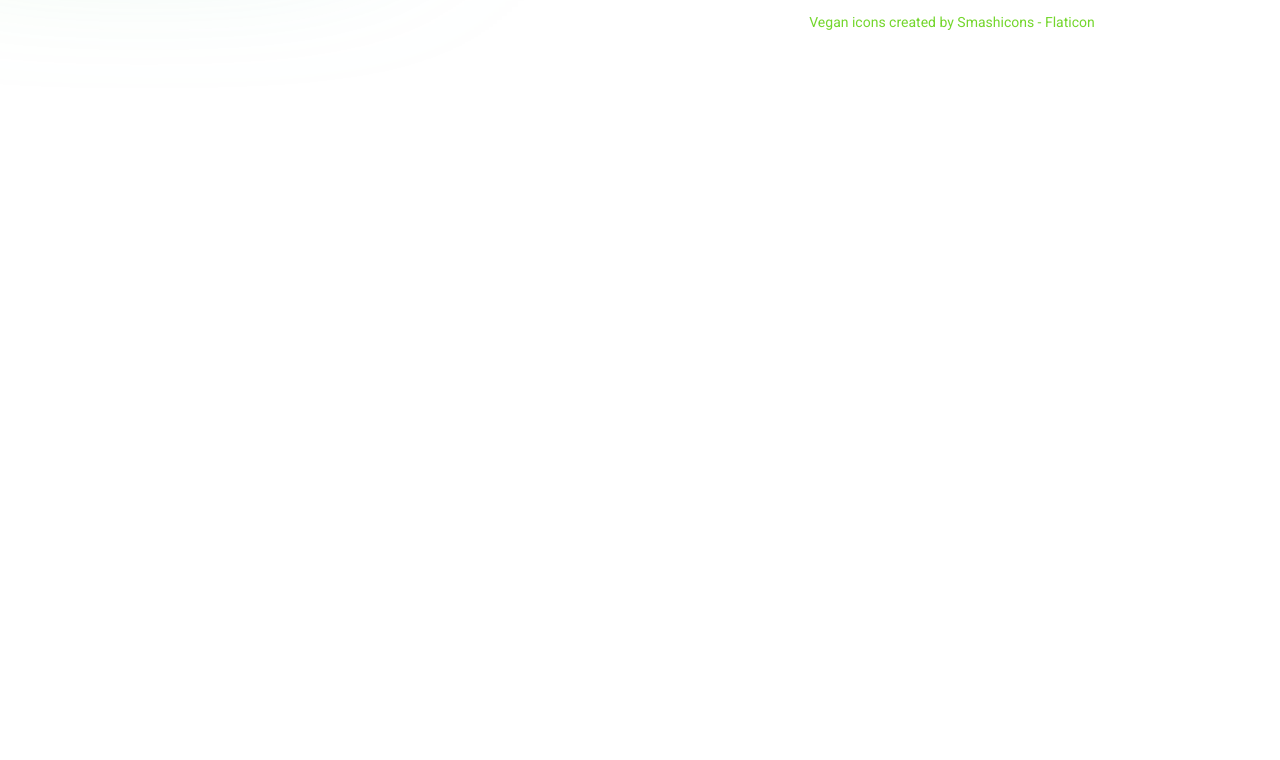
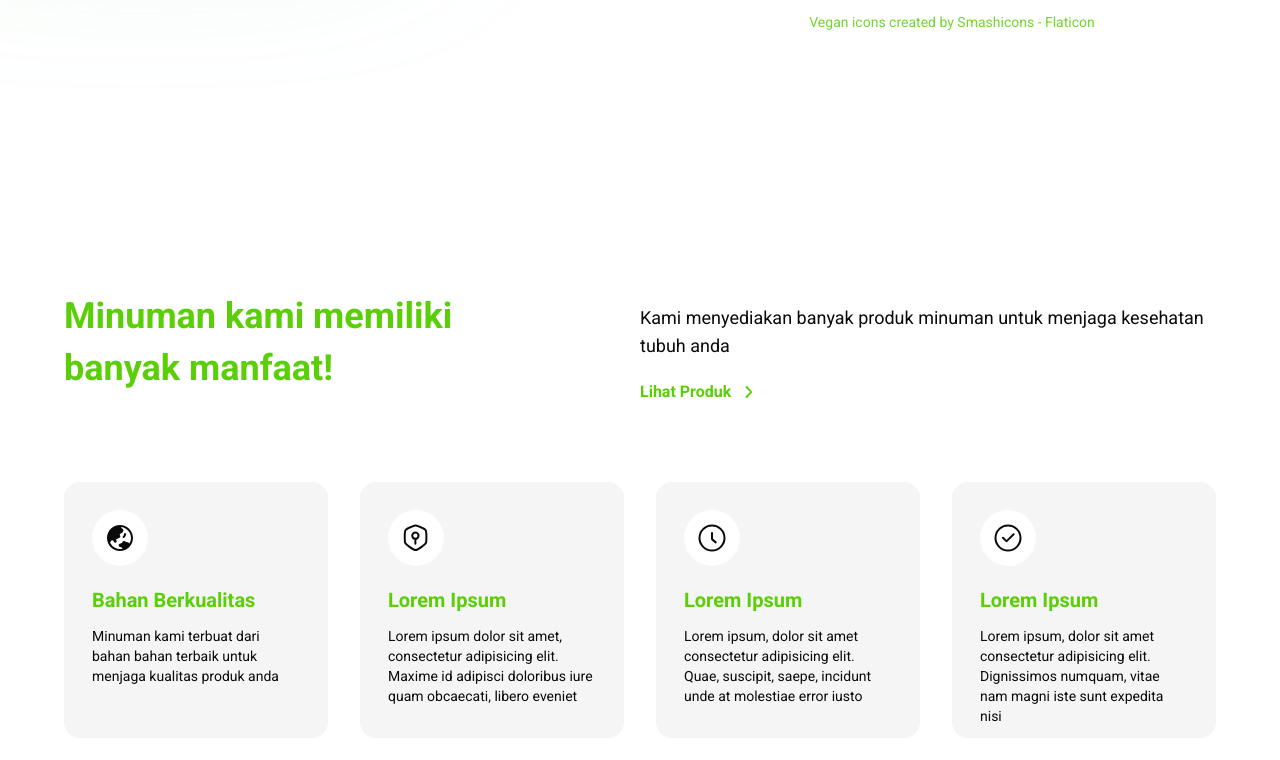
Before and after one commit to LinCie/Aceso, a React (Vite) app: page / in a window 1280 px wide. Shown: the part 574-1334 px from the top of the page. Before the commit the page ends 800 px from the top, so only its background shows below. Built offline with nearby package versions, Linux system fonts and the light colour scheme.

Commit message:
added feature section

```diff
--- a/src/pages/HomePage.tsx
+++ b/src/pages/HomePage.tsx
@@ -1,5 +1,8 @@
 import { Button } from "@/components/ui/button";
-import { ShoppingBagIcon } from "@heroicons/react/24/solid";
+import {
+  ShoppingBagIcon,
+  GlobeAsiaAustraliaIcon,
+} from "@heroicons/react/24/solid";
 import healthyicon from "../assets/images/healthy.png";
 
 function HeroSection() {
@@ -48,10 +51,149 @@ function HeroSection() {
   );
 }
 
+function FeatureSection() {
+  return (
+    <section className="bg-background py-8 sm:py-16">
+      <div className="mx-auto max-w-screen-xl px-6 lg:px-16">
+        <div className="mb-10 flex flex-col items-center justify-center gap-y-6 max-md:mx-auto max-md:max-w-lg lg:mb-16 lg:flex-row lg:justify-between lg:gap-y-0">
+          <div className="relative w-full text-center lg:w-2/4 lg:text-left">
+            <h2 className="mx-auto max-w-max text-4xl font-bold leading-[3.25rem] text-primary lg:mx-0 lg:mb-6 lg:max-w-md">
+              Minuman kami memiliki banyak manfaat!
+            </h2>
+          </div>
+          <div className="relative w-full text-center lg:w-2/4 lg:text-left">
+            <p className="mb-5 text-lg font-normal text-foreground">
+              Kami menyediakan banyak produk minuman untuk menjaga kesehatan
+              tubuh anda
+            </p>
+            <a
+              href="#product-section"
+              className="flex flex-row items-center justify-center gap-2 text-base font-semibold text-primary hover:text-primary/70 lg:justify-start"
+            >
+              Lihat Produk
+              <svg
+                width="20"
+                height="20"
+                viewBox="0 0 20 20"
+                fill="none"
+                xmlns="http://www.w3.org/2000/svg"
+              >
+                <path
+                  d="M7.5 15L11.0858 11.4142C11.7525 10.7475 12.0858 10.4142 12.0858 10C12.0858 9.58579 11.7525 9.25245 11.0858 8.58579L7.5 5"
+                  stroke="currentColor"
+                  strokeWidth="2"
+                  strokeLinecap="round"
+                  strokeLinejoin="round"
+                ></path>
+              </svg>
+            </a>
+          </div>
+        </div>
+        <div className="flex flex-wrap items-center justify-center gap-x-5 gap-y-8 lg:flex-row lg:flex-nowrap lg:justify-between lg:gap-x-8 lg:gap-y-0">
+          <div className="group relative w-full rounded-2xl bg-muted p-4 transition-all duration-500 hover:bg-primary max-md:mx-auto max-md:max-w-md md:h-64 md:w-2/5 xl:w-1/4 xl:p-7">
+            <div className="mb-5 flex h-14 w-14 items-center justify-center rounded-full bg-background">
+              <GlobeAsiaAustraliaIcon className="size-8" />
+            </div>
+            <h4 className="mb-3 text-xl font-semibold capitalize text-primary transition-all duration-500 group-hover:text-white">
+              Bahan berkualitas
+            </h4>
+            <p className="text-sm font-normal leading-5 text-foreground transition-all duration-500 group-hover:text-white">
+              Minuman kami terbuat dari bahan bahan terbaik untuk menjaga
+              kualitas produk anda
+            </p>
+          </div>
+
+          <div className="group relative w-full rounded-2xl bg-muted p-4 transition-all duration-500 hover:bg-primary max-md:mx-auto max-md:max-w-md md:h-64 md:w-2/5 xl:w-1/4 xl:p-7">
+            <div className="mb-5 flex h-14 w-14 items-center justify-center rounded-full bg-background">
+              <svg
+                width="30"
+                height="30"
+                viewBox="0 0 30 30"
+                fill="none"
+                xmlns="http://www.w3.org/2000/svg"
+              >
+                <path
+                  d="M14.375 15.8571C16.1009 15.8571 17.5 14.458 17.5 12.7321C17.5 11.0062 16.1009 9.6071 14.375 9.6071C12.6491 9.6071 11.25 11.0062 11.25 12.7321C11.25 14.458 12.6491 15.8571 14.375 15.8571ZM14.375 15.8571V20.8571M3.75 13.2264V15.2343C3.75 17.6868 3.75 18.9131 4.27747 19.9685C4.80493 21.0239 5.78567 21.76 7.74715 23.2322L8.57248 23.8516C11.4626 26.0208 12.9077 27.1054 14.5753 27.1054C16.243 27.1054 17.688 26.0208 20.5782 23.8516L21.4035 23.2322C23.365 21.76 24.3457 21.0239 24.8732 19.9685C25.4006 18.9131 25.4006 17.6868 25.4006 15.2343V13.2264C25.4006 9.95932 25.4006 8.32576 24.546 7.05852C23.6913 5.79128 22.1768 5.17918 19.1477 3.95499L18.3223 3.62144C16.4724 2.87381 15.5475 2.5 14.5753 2.5C13.6032 2.5 12.6782 2.87381 10.8283 3.62144L10.003 3.95499C6.97389 5.17919 5.45934 5.79128 4.60467 7.05852C3.75 8.32576 3.75 9.95932 3.75 13.2264Z"
+                  stroke="currentColor"
+                  strokeWidth="2"
+                  strokeLinecap="round"
+                  strokeLinejoin="round"
+                ></path>
+              </svg>
+            </div>
+            <h4 className="mb-3 text-xl font-semibold capitalize text-primary transition-all duration-500 group-hover:text-white">
+              Lorem Ipsum
+            </h4>
+            <p className="text-sm font-normal leading-5 text-foreground transition-all duration-500 group-hover:text-white">
+              Lorem ipsum dolor sit amet, consectetur adipisicing elit. Maxime
+              id adipisci doloribus iure quam obcaecati, libero eveniet
+            </p>
+          </div>
+
+          <div className="group relative w-full rounded-2xl bg-muted p-4 transition-all duration-500 hover:bg-primary max-md:mx-auto max-md:max-w-md md:h-64 md:w-2/5 xl:w-1/4 xl:p-7">
+            <div className="mb-5 flex h-14 w-14 items-center justify-center rounded-full bg-background">
+              <svg
+                width="30"
+                height="30"
+                viewBox="0 0 30 30"
+                fill="none"
+                xmlns="http://www.w3.org/2000/svg"
+              >
+                <path
+                  d="M15.0067 10V15.6652C15.0067 16.0358 15.1712 16.3873 15.4556 16.6248L18.75 19.375M15 27.5C8.09644 27.5 2.5 21.9036 2.5 15C2.5 8.09644 8.09644 2.5 15 2.5C21.9036 2.5 27.5 8.09644 27.5 15C27.5 21.9036 21.9036 27.5 15 27.5Z"
+                  stroke="currentColor"
+                  strokeWidth="2"
+                  strokeLinecap="round"
+                  strokeLinejoin="round"
+                ></path>
+              </svg>
+            </div>
+            <h4 className="mb-3 text-xl font-semibold capitalize text-primary transition-all duration-500 group-hover:text-white">
+              Lorem Ipsum
+            </h4>
+            <p className="text-sm font-normal leading-5 text-foreground transition-all duration-500 group-hover:text-white">
+              Lorem ipsum, dolor sit amet consectetur adipisicing elit. Quae,
+              suscipit, saepe, incidunt unde at molestiae error iusto
+            </p>
+          </div>
+
+          <div className="group relative w-full rounded-2xl bg-muted p-4 transition-all duration-500 hover:bg-primary max-md:mx-auto max-md:max-w-md md:h-64 md:w-2/5 xl:w-1/4 xl:p-7">
+            <div className="mb-5 flex h-14 w-14 items-center justify-center rounded-full bg-background">
+              <svg
+                width="30"
+                height="30"
+                viewBox="0 0 30 30"
+                fill="none"
+                xmlns="http://www.w3.org/2000/svg"
+              >
+                <path
+                  d="M10 14.7875L13.0959 17.8834C13.3399 18.1274 13.7353 18.1275 13.9794 17.8838L20.625 11.25M15 27.5C8.09644 27.5 2.5 21.9036 2.5 15C2.5 8.09644 8.09644 2.5 15 2.5C21.9036 2.5 27.5 8.09644 27.5 15C27.5 21.9036 21.9036 27.5 15 27.5Z"
+                  stroke="currentColor"
+                  strokeWidth="2"
+                  strokeLinecap="round"
+                  strokeLinejoin="round"
+                ></path>
+              </svg>
+            </div>
+            <h4 className="mb-3 text-xl font-semibold capitalize text-primary transition-all duration-500 group-hover:text-white">
+              Lorem Ipsum
+            </h4>
+            <p className="text-sm font-normal leading-5 text-foreground transition-all duration-500 group-hover:text-white">
+              Lorem ipsum, dolor sit amet consectetur adipisicing elit.
+              Dignissimos numquam, vitae nam magni iste sunt expedita nisi
+            </p>
+          </div>
+        </div>
+      </div>
+    </section>
+  );
+}
+
 function HomePage() {
   return (
     <>
       <HeroSection />
+      <FeatureSection />
     </>
   );
 }
```
